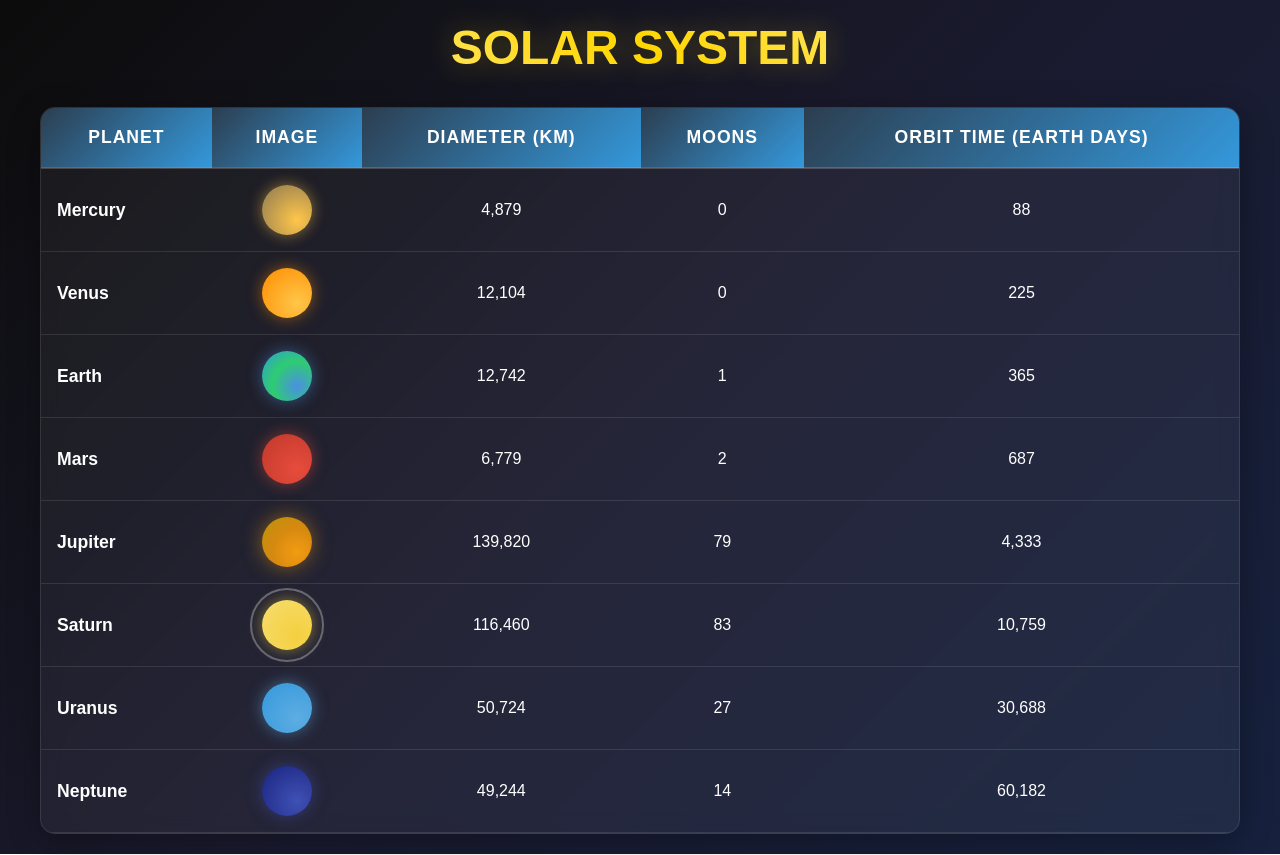
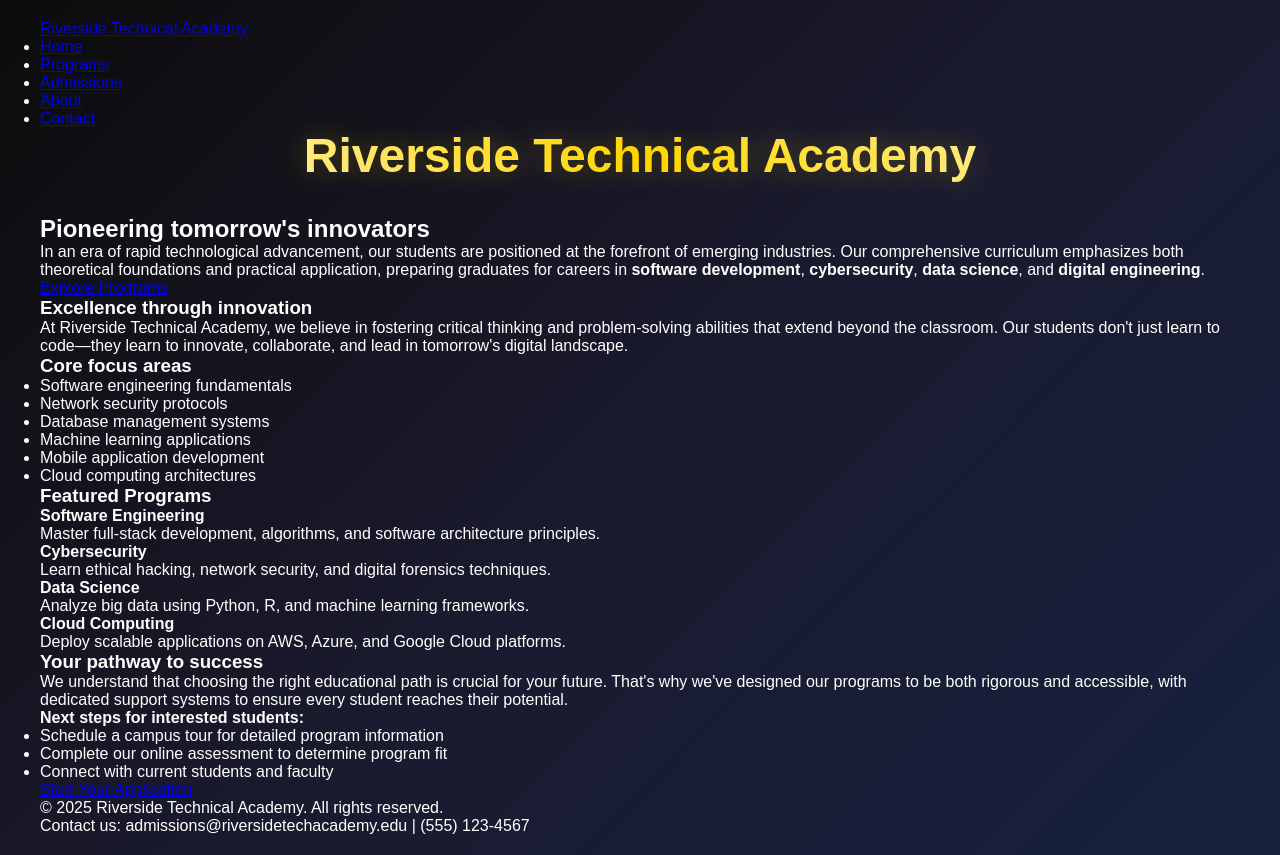
Before and after one commit to abhishek4me/School-homepage, a plain HTML site: page index.html in a window 1280 px wide. Drawn offline with Linux system fonts and the light colour scheme.

Commit message:
index.html

```diff
--- a/index.html
+++ b/index.html
@@ -3,83 +3,114 @@
 <head>
     <meta charset="UTF-8">
     <meta name="viewport" content="width=device-width, initial-scale=1.0">
-    <title>Solar System - Modern Style</title>
+    <title>Riverside Technical Academy - Pioneering Tomorrow's Innovators</title>
     <link rel="stylesheet" href="style.css">
+    <meta name="description" content="Leading technical education institution specializing in software development, cybersecurity, data science, and digital engineering.">
 </head>
 <body>
-    <div class="container">
-        <h1>SOLAR SYSTEM</h1>
-        <div class="table-wrapper">
-            <table class="solar-table">
-                <thead>
-                    <tr>
-                        <th>Planet</th>
-                        <th>Image</th>
-                        <th>Diameter (km)</th>
-                        <th>Moons</th>
-                        <th>Orbit Time (Earth days)</th>
-                    </tr>
-                </thead>
-                <tbody>
-                    <tr>
-                        <td class="planet-name">Mercury</td>
-                        <td><div class="planet mercury"></div></td>
-                        <td>4,879</td>
-                        <td>0</td>
-                        <td>88</td>
-                    </tr>
-                    <tr>
-                        <td class="planet-name">Venus</td>
-                        <td><div class="planet venus"></div></td>
-                        <td>12,104</td>
-                        <td>0</td>
-                        <td>225</td>
-                    </tr>
-                    <tr>
-                        <td class="planet-name">Earth</td>
-                        <td><div class="planet earth"></div></td>
-                        <td>12,742</td>
-                        <td>1</td>
-                        <td>365</td>
-                    </tr>
-                    <tr>
-                        <td class="planet-name">Mars</td>
-                        <td><div class="planet mars"></div></td>
-                        <td>6,779</td>
-                        <td>2</td>
-                        <td>687</td>
-                    </tr>
-                    <tr>
-                        <td class="planet-name">Jupiter</td>
-                        <td><div class="planet jupiter"></div></td>
-                        <td>139,820</td>
-                        <td>79</td>
-                        <td>4,333</td>
-                    </tr>
-                    <tr>
-                        <td class="planet-name">Saturn</td>
-                        <td><div class="planet saturn"></div></td>
-                        <td>116,460</td>
-                        <td>83</td>
-                        <td>10,759</td>
-                    </tr>
-                    <tr>
-                        <td class="planet-name">Uranus</td>
-                        <td><div class="planet uranus"></div></td>
-                        <td>50,724</td>
-                        <td>27</td>
-                        <td>30,688</td>
-                    </tr>
-                    <tr>
-                        <td class="planet-name">Neptune</td>
-                        <td><div class="planet neptune"></div></td>
-                        <td>49,244</td>
-                        <td>14</td>
-                        <td>60,182</td>
-                    </tr>
-                </tbody>
-            </table>
+    <!-- Header Section -->
+    <header>
+        <div class="container">
+            <div class="header-content">
+                <a href="#" class="logo">Riverside Technical Academy</a>
+                <nav>
+                    <ul>
+                        <li><a href="#home">Home</a></li>
+                        <li><a href="#programs">Programs</a></li>
+                        <li><a href="#admissions">Admissions</a></li>
+                        <li><a href="#about">About</a></li>
+                        <li><a href="#contact">Contact</a></li>
+                    </ul>
+                </nav>
+            </div>
         </div>
-    </div>
-</body>
+    </header>
+
+    <!-- Main Content -->
+    <main>
+        <!-- Hero Section -->
+        <section class="hero" id="home">
+            <div class="container">
+                <h1>Riverside Technical Academy</h1>
+                <h2>Pioneering tomorrow's innovators</h2>
+                <p>In an era of rapid technological advancement, our students are positioned at the forefront of emerging industries. Our comprehensive curriculum emphasizes both theoretical foundations and practical application, preparing graduates for careers in <strong>software development</strong>, <strong>cybersecurity</strong>, <strong>data science</strong>, and <strong>digital engineering</strong>.</p>
+                <a href="#programs" class="cta-button">Explore Programs</a>
+            </div>
+        </section>
+
+        <!-- Excellence Section -->
+        <section class="content-section" id="about">
+            <div class="container">
+                <h3>Excellence through innovation</h3>
+                <p>At Riverside Technical Academy, we believe in fostering critical thinking and problem-solving abilities that extend beyond the classroom. Our students don't just learn to code—they learn to innovate, collaborate, and lead in tomorrow's digital landscape.</p>
+            </div>
+        </section>
+
+        <!-- Programs Section -->
+        <section class="content-section" id="programs">
+            <div class="container">
+                <h3>Core focus areas</h3>
+                <ul class="focus-areas">
+                    <li>Software engineering fundamentals</li>
+                    <li>Network security protocols</li>
+                    <li>Database management systems</li>
+                    <li>Machine learning applications</li>
+                    <li>Mobile application development</li>
+                    <li>Cloud computing architectures</li>
+                </ul>
+            </div>
+        </section>
+
+        <!-- Course Cards Section -->
+        <section class="content-section">
+            <div class="container">
+                <h3>Featured Programs</h3>
+                <div class="course-grid">
+                    <div class="course-card">
+                        <h4>Software Engineering</h4>
+                        <p>Master full-stack development, algorithms, and software architecture principles.</p>
+                    </div>
+                    <div class="course-card">
+                        <h4>Cybersecurity</h4>
+                        <p>Learn ethical hacking, network security, and digital forensics techniques.</p>
+                    </div>
+                    <div class="course-card">
+                        <h4>Data Science</h4>
+                        <p>Analyze big data using Python, R, and machine learning frameworks.</p>
+                    </div>
+                    <div class="course-card">
+                        <h4>Cloud Computing</h4>
+                        <p>Deploy scalable applications on AWS, Azure, and Google Cloud platforms.</p>
+                    </div>
+                </div>
+            </div>
+        </section>
+
+        <!-- Admissions Section -->
+        <section class="content-section" id="admissions">
+            <div class="container">
+                <h3>Your pathway to success</h3>
+                <p>We understand that choosing the right educational path is crucial for your future. That's why we've designed our programs to be both rigorous and accessible, with dedicated support systems to ensure every student reaches their potential.</p>
+
+                <h4>Next steps for interested students:</h4>
+                <ul class="focus-areas">
+                    <li>Schedule a campus tour for detailed program information</li>
+                    <li>Complete our online assessment to determine program fit</li>
+                    <li>Connect with current students and faculty</li>
+                </ul>
+
+                <a href="#contact" class="cta-button">Start Your Application</a>
+            </div>
+        </section>
+    </main>
+
+    <!-- Footer -->
+    <footer id="contact">
+        <div class="container">
+            <div class="footer-content">
+                <p>&copy; 2025 Riverside Technical Academy. All rights reserved.</p>
+                <p>Contact us: admissions@riversidetechacademy.edu | (555) 123-4567</p>
+            </div>
+        </footer>
+    </body>
 </html>
```
